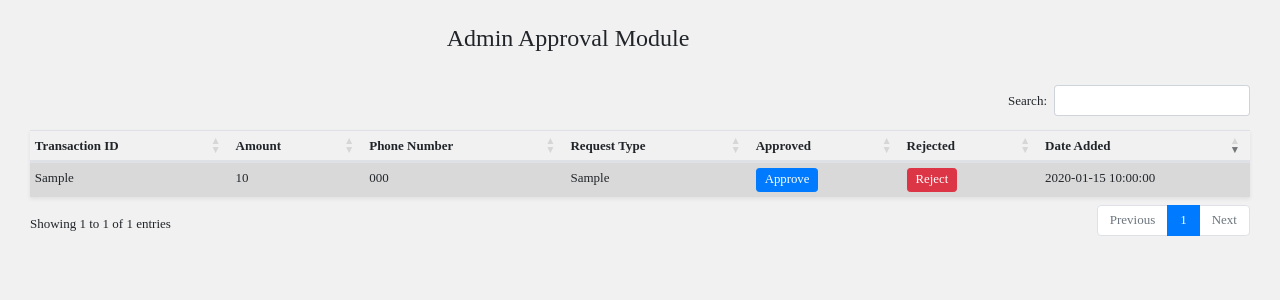
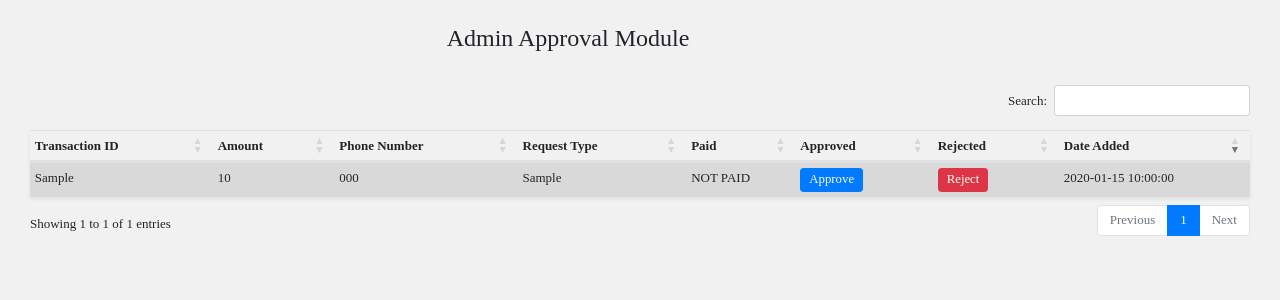
Before and after one commit to NixonThuo/voucher, a Python web app: template application/templates/admin/list_requests.html in a window 1280 px wide. Shown: the part 56-356 px from the top of the page. Run offline with Jinja, Linux system fonts and the light colour scheme; the template is opened without the code that fills it: most values are stand-ins (such as "Sample title", 1, 10 or a date in 2020); some web fonts are replaced.

Commit message:
admin paid added

```diff
--- a/application/admin/admin_controller.py
+++ b/application/admin/admin_controller.py
@@ -30,6 +30,7 @@ def client_rqs():
             CreditServicesTr.date_added,
             CreditServicesTr.phone_no,
             CreditServicesTr.service_id,
+            CreditServicesTr.marked_paid,
             ServiceType.service_type,
         )
         .all()
--- a/application/templates/admin/list_requests.html
+++ b/application/templates/admin/list_requests.html
@@ -15,6 +15,7 @@
                         <th scope="col">Amount</th>
                         <th scope="col">Phone Number</th>
                         <th scope="col">Request Type</th>
+                        <th scope="col">Paid</th>
                         <th scope="col">Approved</th>
                         <th scope="col">Rejected</th>
                         <th scope="col">Date Added</th>
@@ -27,6 +28,11 @@
                         <td>{{ data.amount }}</td>
                         <td>{{ data.phone_no }}</td>
                         <td>{{ data.service_type }}</td>
+                        {% if data.marked_paid %}
+                        <td>PAID</td>
+                        {% else %}
+                        <td>NOT PAID</td>
+                        {% endif %}
                         {% if data.approved %}
                         <td>Approved</td>
                         {% else %}
--- a/application/templates/index.html
+++ b/application/templates/index.html
@@ -14,6 +14,7 @@
     rel="stylesheet">
 
   <title>Yebo-Voucher</title>
+  <link rel="icon" type="image/x-icon" href="static/assets/images/snip_logo2.png">
 
   <!-- Bootstrap core CSS -->
   <link href="static/vendor/bootstrap/css/bootstrap.min.css" rel="stylesheet">
--- a/application/templates/portal/login.html
+++ b/application/templates/portal/login.html
@@ -5,6 +5,7 @@
     <meta charset="utf-8">
     <meta name="viewport" content="width=device-width, initial-scale=1">
     <title>YEBO-PORTAL</title>
+    <link rel="icon" type="image/x-icon" href="static/assets/images/snip_logo2.png">
     <link href="{{ url_for('static', filename='portal/css/bootstrap.min.css') }}" rel="stylesheet">
     <link rel="shortcut icon" href="#">
 </head>
--- a/application/templates/portal/register.html
+++ b/application/templates/portal/register.html
@@ -5,6 +5,7 @@
     <meta charset="utf-8">
     <meta name="viewport" content="width=device-width, initial-scale=1">
     <title>YEBO-PORTAL</title>
+    <link rel="icon" type="image/x-icon" href="/static/assets/images/snip_logo2.png">
     <link href="{{ url_for('static', filename='portal/css/bootstrap.min.css') }}" rel="stylesheet">
     <link rel="shortcut icon" href="#">
 </head>
--- a/application/templates/portal/template.html
+++ b/application/templates/portal/template.html
@@ -4,6 +4,7 @@
 <head>
     <meta charset="UTF-8">
     <title>YEBO-PORTAL</title>
+    <link rel="icon" type="image/x-icon" href="/static/assets/images/snip_logo2.png">
     <meta name="viewport" content="width=device-width, initial-scale=1">
     <!-- Bootstrap CSS -->
     <link rel="stylesheet" href="{{ url_for('static', filename='portal/css/bootstrap.min.css') }}" />
@@ -213,7 +214,7 @@
 
         var admintable = $("#admintable").DataTable({
             lengthChange: false,
-            "order": [[6, "desc"]],
+            "order": [[7, "desc"]],
             buttons: [{ extend: 'excel', text: 'Export To Excel' }],
             pageLength: 5
         });
```
